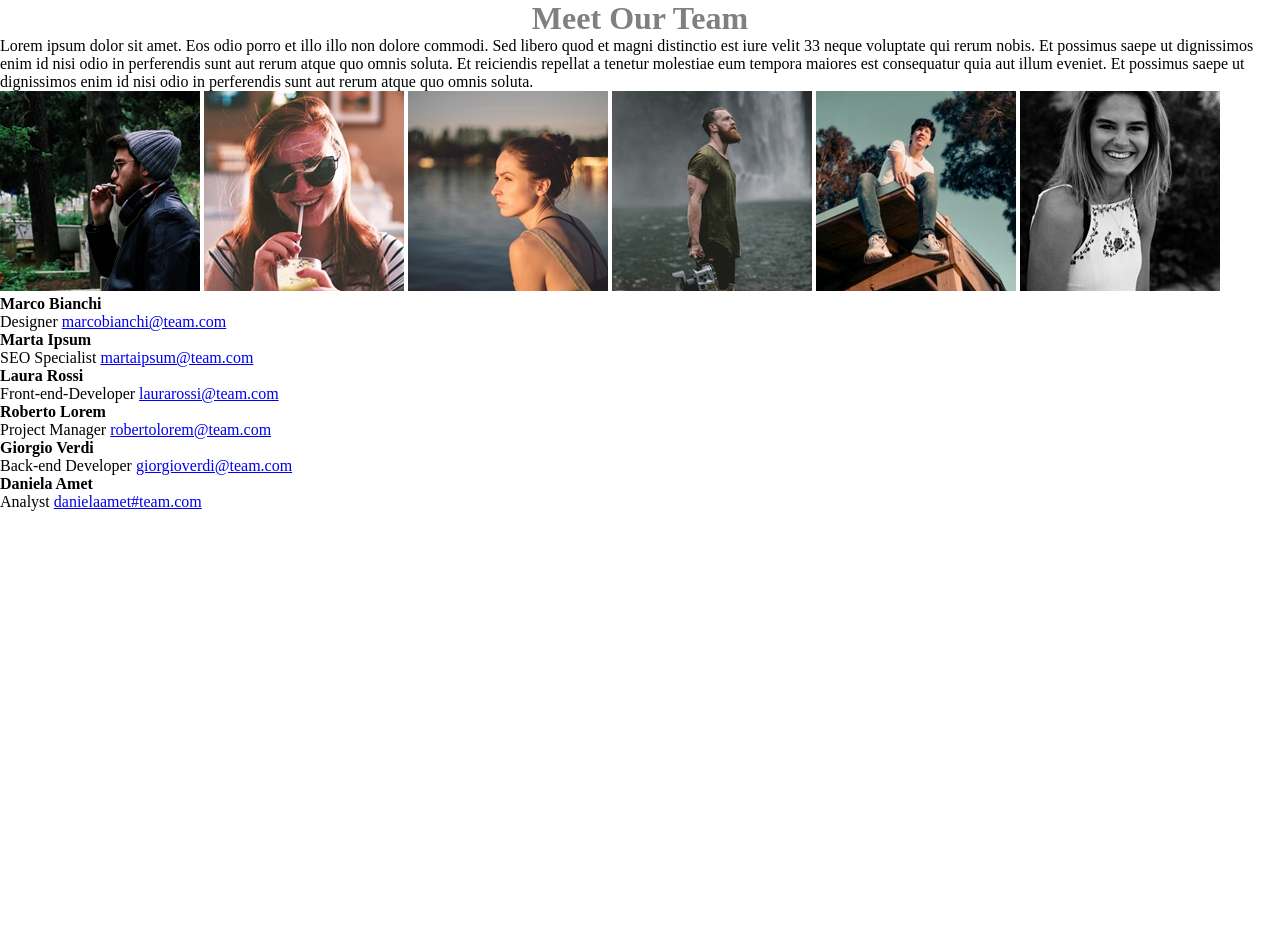
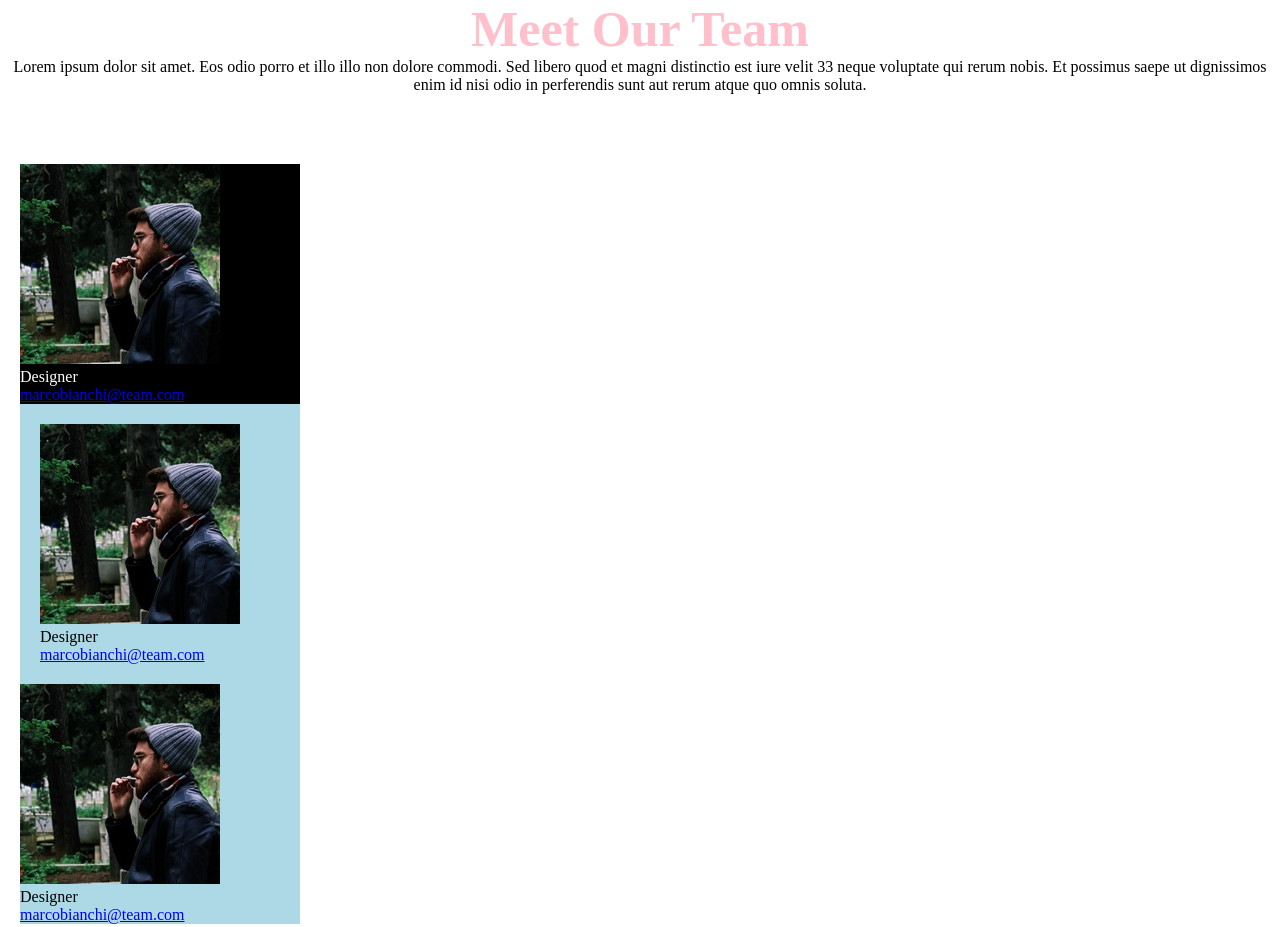
Before and after one commit to francescodev1990/html-css-float-cards, a plain HTML site: page index.html in a window 1280 px wide. Shown: the top 927 px of the page. Before the commit the page ends 800 px from the top, so only its background shows below. Drawn offline with Linux system fonts and the light colour scheme.

Commit message:
sistemata struttura html

```diff
--- a/css/style.css
+++ b/css/style.css
@@ -4,8 +4,37 @@
     box-sizing: border-box;
 }
 
-.margin-bottom-20{
-    width: 100%;
+
+h1{
+    color: pink;
     text-align: center;
-    color: gray;
+    font-size: 50px;
 }
+
+.container{
+    max-width: 1150px;
+    margin: 0 auto;
+}
+
+.testo_iniziale{
+    text-align: center;
+    margin-bottom: 50px;
+}
+
+.row::after{
+    content: "";
+    display: table;
+    clear: both;
+}
+
+.column{
+    background: lightblue;
+    float: left;
+    width: calc(100%/3-20px);
+    margin: 20px;
+}
+
+.card{
+    background-color: black;
+    color: white;
+}
--- a/index.html
+++ b/index.html
@@ -8,48 +8,62 @@
     <link rel="stylesheet" href="css/style.css">
 </head>
 <body>
-    <header class="margin-bottom-20">
-        <div class="container">
+    <main>
+        <div class="container"></div>
             <h1>Meet Our Team</h1>
-        </div>
-    </header>
-
-    <p>Lorem ipsum dolor sit amet. Eos odio porro et illo illo non dolore commodi. Sed libero quod et magni distinctio est iure velit 33 neque voluptate qui rerum nobis.
-    Et possimus saepe ut dignissimos enim id nisi odio in perferendis sunt aut rerum atque quo omnis soluta. Et reiciendis repellat a tenetur molestiae eum tempora maiores est consequatur quia aut illum eveniet. Et possimus saepe ut dignissimos enim id nisi odio in perferendis sunt aut rerum atque quo omnis soluta.</p>
+                <p class="testo_iniziale">Lorem ipsum dolor sit amet. Eos odio porro et illo illo non dolore commodi. Sed libero quod et magni distinctio est iure velit 33 neque voluptate qui rerum nobis.
+                Et possimus saepe ut dignissimos enim id nisi odio in perferendis sunt aut rerum atque quo omnis soluta.</p>
+            <div class="row">
+                <div class="column">
+                    <div class="card">
+                        <img src="./img/male1.png" alt="male_1">
+                            <div class="contents">
+                                <p>Designer</p>
+                                <a href="mailto">marcobianchi@team.com</a>
+                        </div>
+                    </div>
+                <div class="column">
+                    <div class="card"></div>
+                        <img src="./img/male1.png" alt="male_1">
+                            <div class="contents">
+                                <p>Designer</p>
+                                <a href="mailto">marcobianchi@team.com</a>
+                            </div>
+                    </div>
+                <div class="column"></div>
+                    <div class="card"></div>
+                        <img src="./img/male1.png" alt="male_1">
+                            <div class="contents">
+                                <p>Designer</p>
+                                <a href="mailto">marcobianchi@team.com</a>
+                    </div>
+                </div>
 
 
-    <section>
-        <div class="box.left">
-            <div class="card.clearfix">
+            <div class="row"></div>
+                <div class="column"></div>
+                    <div class="card"></div>
+                        <img src="./img/male1.png" alt="male_1">
+                            <div class="contents">
+                                <p>Designer</p>
+                                <a href="mailto">marcobianchi@team.com</a>
+                </div>
+
+                <div class="column"></div>
+                    <div class="card"></div>
                 <img src="./img/male1.png" alt="male_1">
-                <img src="./img/female1.png" alt="female_1">
-                <img src="./img/female2.png" alt="female_2">
-                <img src="./img/male2.png" alt="male_2">
-                <img src="./img/male3.png" alt="male_3">
-                <img src="./img/female3.png" alt="female_3">
-            </div>
-            <div class="personal_data.left">
-                <h4>Marco Bianchi</h4>
-                    <span class="profession">Designer</span>
-                        <a href="mailto">marcobianchi@team.com</a>
-                <h4>Marta Ipsum</h4>
-                    <span class="profession">SEO Specialist</span>
-                        <a href="mailto">martaipsum@team.com</a>
-                <h4>Laura Rossi</h4>
-                    <span class="profession">Front-end-Developer</span>
-                        <a href="mailto">laurarossi@team.com</a>
-                <h4>Roberto Lorem</h4>
-                    <span class="profession">Project Manager</span>
-                        <a href="mailto">robertolorem@team.com</a>
-                <h4>Giorgio Verdi</h4>
-                    <span class="profession">Back-end Developer</span>
-                        <a href="mailto">giorgioverdi@team.com</a>
-                <h4>Daniela Amet</h4>
-                     <span class="profession">Analyst</span>
-                        <a href="mailto">danielaamet#team.com</a>
-            </div>
+                    <div class="contents">
+                        <p>Designer</p>
+                        <a href="mailto">marcobianchi@team.com</a></div>
+                <div class="column"></div>
+                    <div class="card"></div>
+                <img src="./img/male1.png" alt="male_1">
+                    <div class="contents">
+                        <p>Designer</p>
+                        <a href="mailto">marcobianchi@team.com</a></div>
         </div>
-    </section>
+     </main>
+
 
 
 </body>
```
